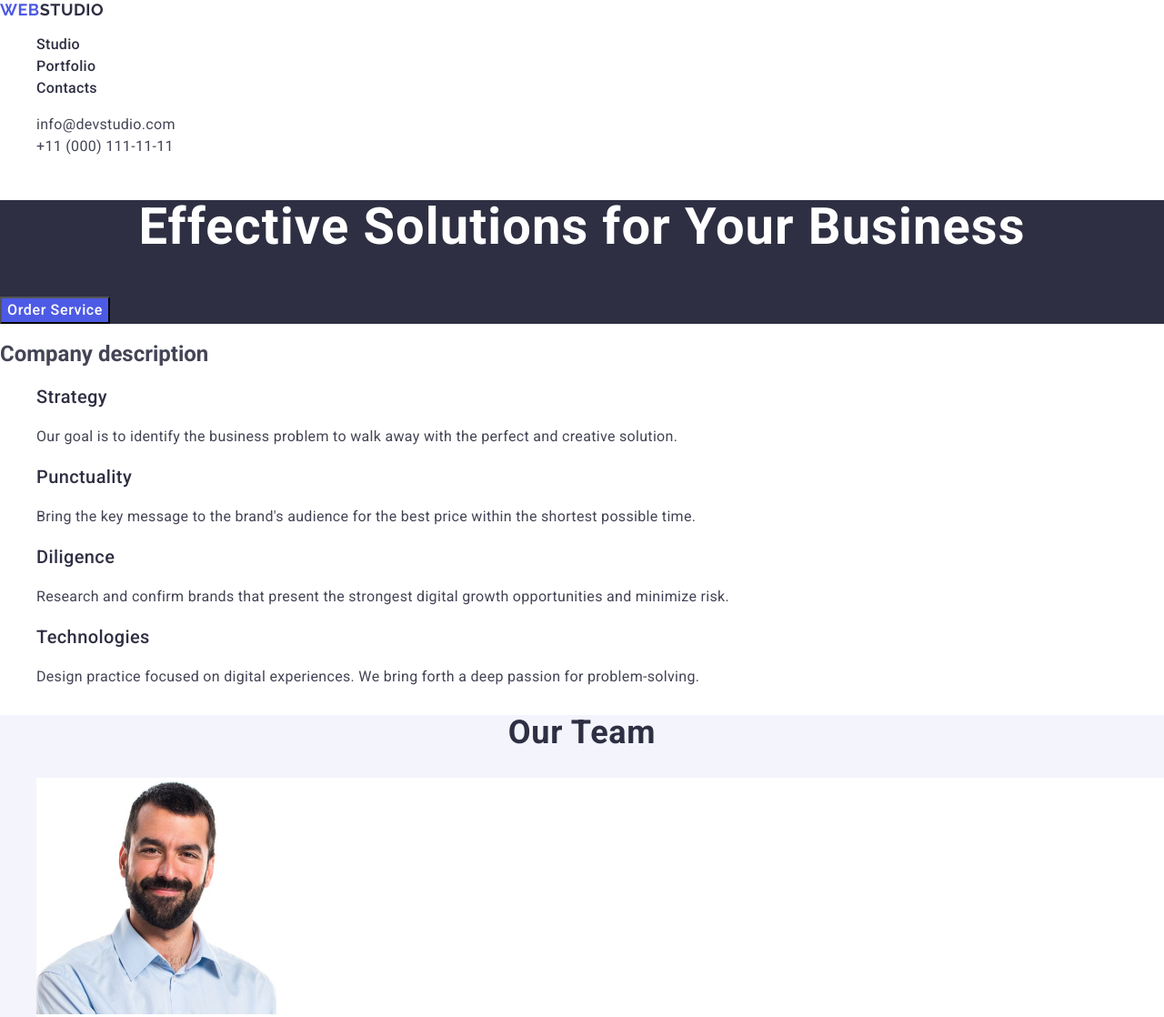
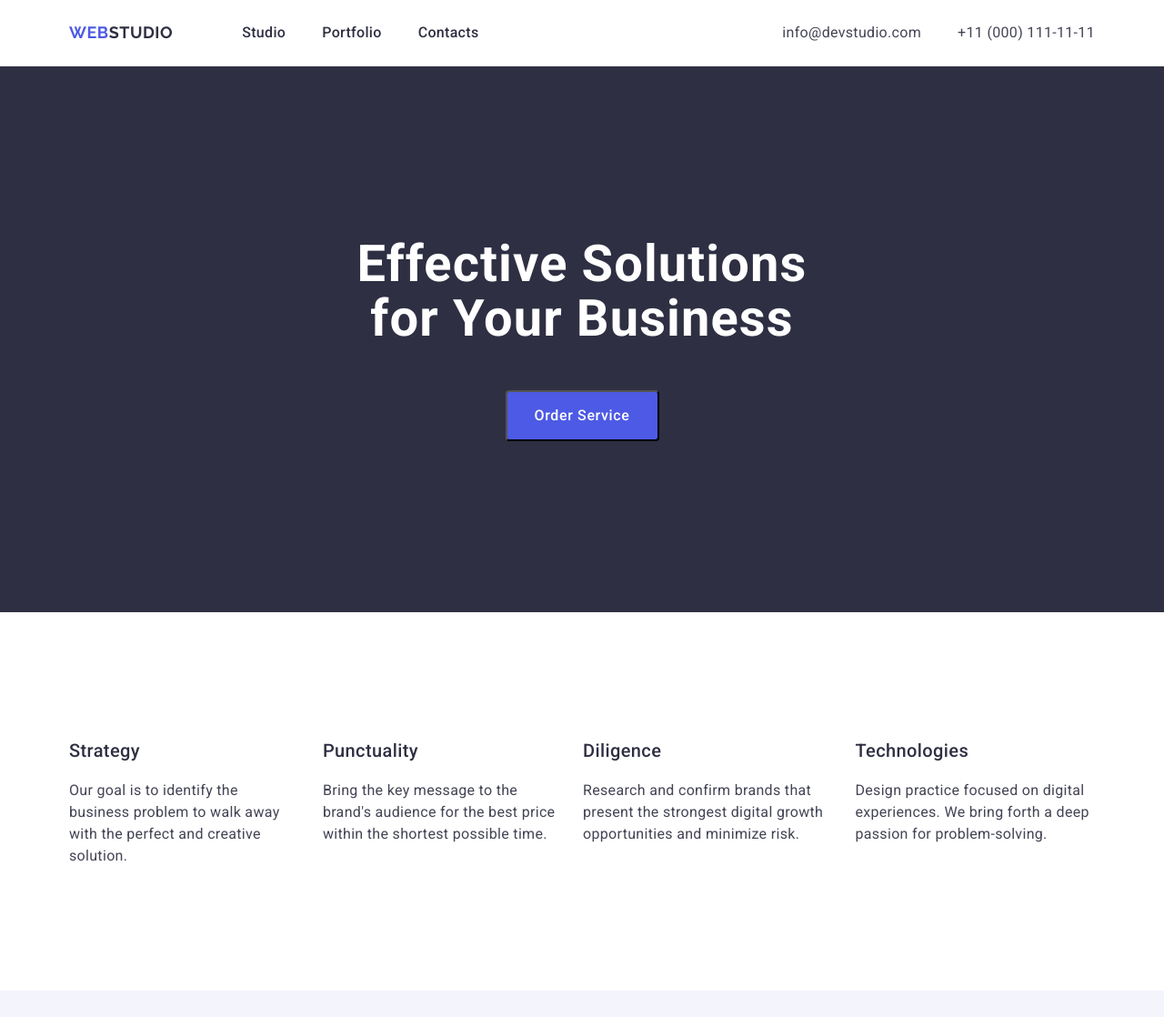
Before and after one commit to Alexandr-melnichenko/goit-markup-hw-03, a plain HTML site: page index.html in a window 1280 px wide. Shown: the top 1118 px of the page at 91% size. Drawn offline with nearby package versions, Linux system fonts and the light colour scheme.

Commit message:
add flex boxes

```diff
--- a/css/styles.css
+++ b/css/styles.css
@@ -9,7 +9,40 @@ a {
 ul,
 ol {
   list-style: none;
+  padding: 0;
+  margin: 0;
 }
+
+.container {
+    width: 1158px;
+    padding: 0 15px;
+    margin: 0 auto;
+}
+
+.header {
+  border-bottom: 1px solid #E7E9FC;
+}
+
+.header-container {
+  display: flex;
+  align-items: center;
+}
+
+.navigation {
+  display: flex;
+  align-items: center;
+}
+
+.nav-list {
+  display: flex;
+  gap: 40px;
+}
+
+.address-list {
+  display: flex;
+  gap: 40px;
+}
+
 /*-------------header------------*/
 .logo {
   font-family: "Raleway", sans-serif;
@@ -19,6 +52,7 @@ ol {
   letter-spacing: 0.03em;
   text-transform: uppercase;
   color: #4d5ae5;
+  margin-right: 76px;
 }
 
 .part-logo {
@@ -31,6 +65,8 @@ ol {
   line-height: 1.5;
   letter-spacing: 0.02em;
   color: #2e2f42;
+  padding: 24px 0;
+  display: block;
 }
 
 .nav-link:hover,
@@ -40,6 +76,7 @@ ol {
 
 .address {
   font-style: normal;
+  margin-left: auto;
 }
 
 .address-link {
@@ -66,6 +103,9 @@ ol {
   letter-spacing: 0.02em;
   text-align: center;
   color: #fff;
+  max-width: 496px;
+  margin: 0;
+  padding-top: 188px;
 }
 
 .button-hero {
@@ -76,14 +116,46 @@ ol {
   letter-spacing: 0.04em;
   color: #fff;
   cursor: pointer;
+  width: 169px;
+  height: 56px;
+  border-radius: 4px;
+  margin-bottom: 188px;
 }
 .button-hero:hover,
 .button-hero:focus {
   background: #404bbf;
 }
+
+.hero-container {
+  display: flex;
+  flex-direction: column;
+  align-items: center;
+  justify-content: center;
+  gap: 48px;
+  /*padding: 188px 472px 292px;*/
+}
 /*----------------------------*/
 
 /*-------------Company------------*/
+
+.visually-hidden {
+  position: absolute;
+  width: 1px;
+  height: 1px;
+  margin: -1px;
+  border: 0;
+  padding: 0;
+  white-space: nowrap;
+  clip-path: inset(100%);
+  clip: rect(0 0 0 0);
+  overflow: hidden;
+}
+
+.company-box {
+  display: flex;
+  gap: 24px;
+  margin: 120px 0;
+}
 
 .section-company {
 }
@@ -126,6 +198,15 @@ ol {
   text-align: center;
   color: #2e2f42;
   text-transform: capitalize;
+  padding-top: 120px;
+  padding-bottom: 72px;
+  margin: 0;
+}
+
+.team-box {
+  display: flex;
+  gap: 24px;
+  padding-bottom: 120px;
 }
 
 .image-section-team {
@@ -162,6 +243,8 @@ ol {
   text-align: center;
   color: #2e2f42;
   text-transform: capitalize;
+  padding: 120px 0 72px;
+  margin: 0;
 }
 
 .image-section-portfolio {
@@ -179,6 +262,14 @@ ol {
   font-size: 16px;
   line-height: 1.5;
   letter-spacing: 0.02em;
+}
+
+.portfolio-box {
+  display: flex;
+  flex-wrap: wrap;
+  row-gap: 48px;
+  column-gap: 24px;
+  padding-bottom: 120px;
 }
 
 /*----------------------------*/
--- a/index.html
+++ b/index.html
@@ -22,12 +22,13 @@
     <link rel="stylesheet" href="./css/styles.css" />
   </head>
   <body>
-    <header>
-      <nav>
+    <header class="header">
+      <div class="container header-container">
+      <nav class="navigation">
         <a class="logo" href="./index.html"
           >Web<span class="part-logo">Studio</span></a
         >
-        <ul>
+        <ul class="nav-list">
           <li>
             <a class="nav-link" href="./index.html">Studio</a>
           </li>
@@ -40,7 +41,7 @@
         </ul>
       </nav>
       <address class="address">
-        <ul>
+        <ul class="address-list">
           <li>
             <a class="address-link" href="mailto:info@devstudio.com"
               >info@devstudio.com</a
@@ -53,18 +54,23 @@
           </li>
         </ul>
       </address>
+    </div>
     </header>
     <main>
-      <!--Offer h1 and button-->
+
+      <!--Hero-->
       <section class="hero">
+        <div class="container hero-container">
         <h1 class="title-hero">Effective Solutions for Your Business</h1>
         <button class="button-hero" type="button">Order Service</button>
+        </div>
       </section>
 
       <!--Company description-->
       <section class="section-company">
-        <h2 class="company-title">Company description</h2>
-        <ul>
+        <div class="container">
+        <h2 class="visually-hidden">Company description</h2>
+        <ul class="company-box">
           <li>
             <h3 class="company-sub-title">Strategy</h3>
             <p class="company-text">
@@ -94,12 +100,14 @@
             </p>
           </li>
         </ul>
+      </div>
       </section>
 
       <!--About Team photos and names-->
       <section class="section-team">
+        <div class="container">
         <h2 class="title-section-team">Our Team</h2>
-        <ul>
+        <ul class="team-box">
           <li class="li-section-team">
             <img
               class="image-section-team"
@@ -145,12 +153,14 @@
             <p class="text-sectiom-team">UI Designer</p>
           </li>
         </ul>
+        </div>
       </section>
 
       <!--Portfolio-->
       <section class="section-portfolio">
+        <div class="container">
         <h2 class="title-section-portfolio">Our Portfolio</h2>
-        <ul>
+        <ul class="portfolio-box">
           <li>
             <img
               class="image-section-portfolio"
@@ -218,10 +228,12 @@
             <p class="text-section-portfolio">Marketing</p>
           </li>
         </ul>
+        </div>
       </section>
     </main>
 
     <footer class="footer">
+      <div class="container">
       <a class="logo-footer" href="./index.html"
         >Web<span class="part-logo-footer">Studio</span></a
       >
@@ -229,6 +241,7 @@
         Increase the flow of customers and sales for your business with digital
         marketing & growth solutions.
       </p>
+      </div>
     </footer>
   </body>
 </html>
```
